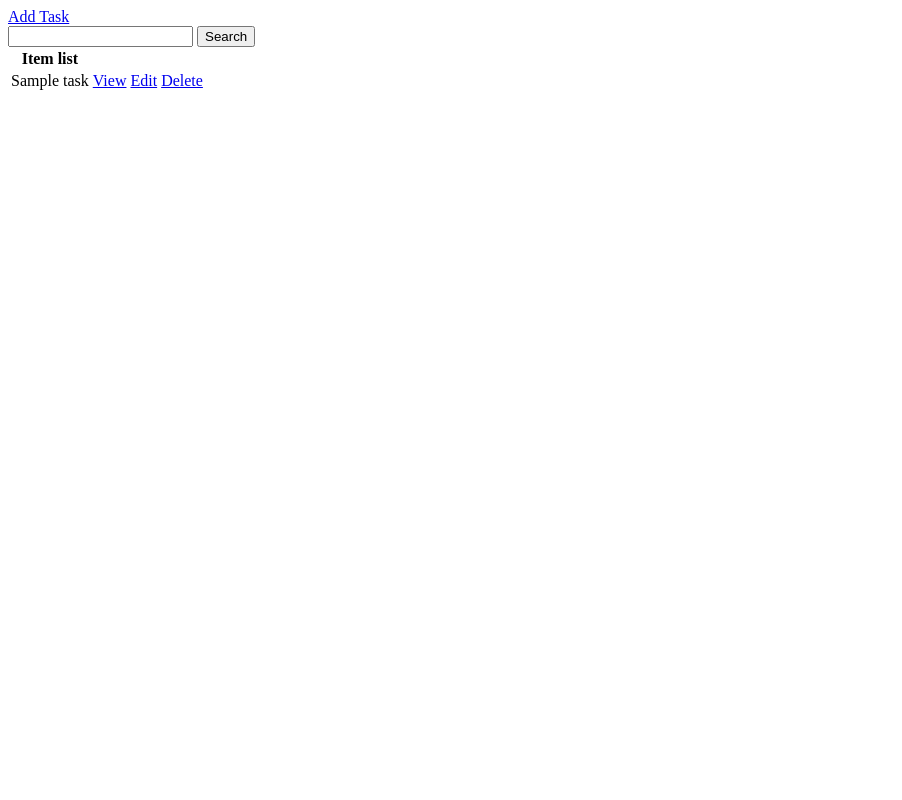
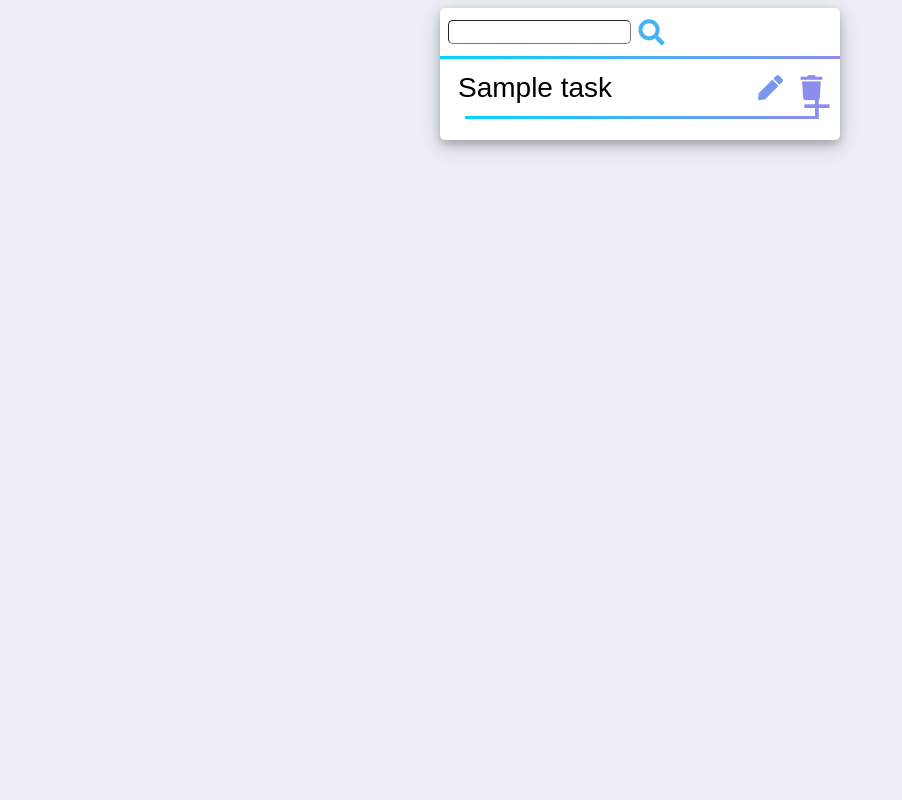
Before and after one commit to SzymCode/TodoApp, a Django app: template base/templates/base/task_list.html in a window 1280 px wide. Shown: the whole page, without its empty margins (0-902 px from the left). Run offline with Django 3.2, Linux system fonts and the light colour scheme; the template is opened without the code that fills it: most values are stand-ins (such as "Sample title", 1, 10 or a date in 2020); some libraries are stand-ins or nearby versions.

Commit message:
Main page UI + bugfixes

```diff
--- /dev/null
+++ b/base/static/base_style.css
@@ -0,0 +1,148 @@
+
+body{
+    font-family: Arial, serif;
+}
+html {
+    margin: 0;
+    padding: 0;
+    height: 100%;
+    background: #ebeff5;
+}
+.container {
+    width: 400px;
+    margin-left: auto;
+    margin-right: auto;
+    background: white;
+    position: relative;
+    justify-content: center;
+    flex-direction: column;
+    padding: 0;
+    box-shadow: 0 4px 8px 0 rgba(0, 0, 0, 0.2), 0 6px 20px 0 rgba(0, 0, 0, 0.19);
+    border-radius: 5px;
+}
+.header-bar{
+    color: white;
+    margin-top: 0;
+    padding-top: 10px;
+    height: 65px;
+
+    background: linear-gradient(206deg, rgba(141,141,237,1) 2%, rgba(0,212,255,1) 100%);
+    border-radius: 5px;
+}
+h1{
+    font-size: 30px;
+    margin: 0 0 10px 10px;
+    font-weight: normal;
+}
+h2{
+    font-size: 16px;
+    display:block;
+    margin-top: -2px;
+    margin-left: 10px;
+    font-weight: normal;
+}
+.logout{
+    position: absolute;
+    top: 8px;
+    right: 8px;
+    text-decoration: none;
+    color: white;
+}
+.search{
+    position: relative;
+    top: 4px;
+    right: -8px;
+    height: 20px;
+    border-width: 1px;
+    border-radius: 5px;
+}
+
+.add_task{
+    position: absolute;
+    top: 68px;
+    right: 8px;
+    text-decoration: none;
+    color: #8d8ded;
+    font-size: 52px;
+}
+
+.line{
+    position: relative;
+    top: 8px;
+    height: 3px;
+    background: linear-gradient(206deg, rgba(141,141,237,1) 2%, rgba(0,212,255,1) 100%);
+    border-width: 0;
+    margin-bottom: 32px;
+}
+
+.line1{
+    display: block;
+    position: relative;
+    top: -21px;
+    left: 25px;
+    height: 3px;
+    background: linear-gradient(206deg, rgba(141,141,237,1) 2%, rgba(0,212,255,1) 100%);
+    width: 350px;
+    border-width: 0;
+    margin-bottom: 3px;
+}
+
+.fa-search{
+    font-size: 26px;
+    color: #45b2f6;
+    border-width: 0;
+    background-color: white;
+    cursor: pointer;
+}
+.fa-pen{
+    width: 18px;
+    position: relative;
+    top: -36px;
+    left: 318px;
+    font-size: 25px;
+    color: #7898f0;
+    display: inline-block;
+    text-decoration: none;
+    margin: 0;
+}
+.fa-trash {
+    width: 18px;
+    position: relative;
+    bottom: 36px;
+    left: 338px;
+    font-size: 25px;
+    color: #8d8ded;
+    text-decoration: none;
+    margin: 0;
+}
+.btn{
+    padding: 1px;
+    position: relative;
+    top: 10px;
+    left: 10px;
+    height: 26px;
+    width: 26px;
+    border-width: 0;
+    background: white;
+}
+.task{
+    width:100%;
+    height: 60px;
+    text-align: left;
+    padding-top: 7px;
+    padding-left: 18px;
+    font-size: 28px;
+    background: white;
+    cursor: pointer;
+    border-width: 0;
+    margin-top: -30px;
+    margin-bottom: -4px;
+    color: black;
+}
+
+@media (max-width: 1000px) {
+    .container{
+        margin-top: 0;
+        height:90%;
+    }
+}
--- /dev/null
+++ b/base/templates/base/main.html
@@ -0,0 +1,21 @@
+{% load static %}
+
+<!DOCTYPE html>
+<html lang="en">
+<head>
+	<title>RegistrationDjango</title>
+    <meta name="description" content="">
+    <meta name="viewport" content="width=device-width, initial scale=1">
+    <link rel="stylesheet" href="{% static 'base_style.css' %}">
+    <link rel="stylesheet" href="https://use.fontawesome.com/releases/v5.6.1/css/all.css" integrity="sha384-gfdkjb5BdAXd+lj+gudLWI+BXq4IuLW5IT+brZEZsLFm++aCMlF1V92rMkPaX4PP" crossorigin="anonymous">
+
+</head>
+
+<body>
+    <div class="container">
+        {% block content %}
+
+        {% endblock content %}
+    </div>
+</body>
+</html>
--- a/base/templates/base/task.html
+++ b/base/templates/base/task.html
@@ -1 +1,5 @@
+{% extends 'base/main.html' %}
+{% block content %}
 <h1>Task: {{task}}</h1>
+
+{% endblock content %}
--- a/base/templates/base/task_confirm_delete.html
+++ b/base/templates/base/task_confirm_delete.html
@@ -1,6 +1,10 @@
+{% extends 'base/main.html' %}
+{% block content %}
 <a href="{% url 'tasks' %}">Go back</a>
 <form method="POST">
     {% csrf_token %}
     <p>Are you sure you want to delete this task? "{{task}}"</p>
     <input type="submit" value="Delete"/>
 </form>
+
+{% endblock content %}
--- a/base/templates/base/task_form.html
+++ b/base/templates/base/task_form.html
@@ -1,3 +1,5 @@
+{% extends "base/main.html" %}
+{% block content %}
 <h3>Task Form</h3>
 <a href="{% url 'tasks' %}">Go back</a>
 
@@ -6,3 +8,5 @@
     {{ form.as_p }}
     <input type="submit" value="Submit">
 </form>
+
+{% endblock content %}
--- a/base/templates/base/task_list.html
+++ b/base/templates/base/task_list.html
@@ -1,3 +1,5 @@
+{% extends 'base/main.html' %}
+{% block content %}
 <!DOCTYPE html>
 <html lang="en">
 <head>
@@ -6,30 +8,38 @@
 </head>
 <body>
 {% if request.user.is_authenticated %}
-    <p>{{ request.user }}</p>
-    <a href="{% url 'logout' %}">Logout</a>
+<div class="header-bar">
+    <div>
+            <h1>Hello, {{ request.user }}!</h1>
+            <a href="{% url 'logout' %}" class="logout">Logout</a>
+            <h2>You have {{ count }} incompleted task{{ count|pluralize:"s" }}</h2>
+    </div>
+</div>
 {% endif %}
-<a href="{% url 'task-create' %}">Add Task</a>
+<a href="{% url 'task-create' %}" class="add_task">+</a>
+
 <form method="GET">
-    <input type="text" name="search-area">
-    <input type="submit" value="Search">
+    <input type="text" name="search-area" class="search">
+    <button value="Search" class="btn"><i class="fas fa-search"></i></button>
+    <hr class ="line">
 </form>
-<table>
-    <tr>
-        <th>Item list</th>
-        <th></th>
-        <th></th>
-    </tr>
     {% for task in tasks %}
-    <tr>
-        <td>{{task.title}}</td>
-        <td><a href="{% url 'task' task.id %}">View</a></td>
-        <td><a href="{% url 'task-update' task.id %}">Edit</a></td>
-        <td><a href="{% url 'task-delete' task.id %}">Delete</a></td>
-    </tr>
+        {% if task.complete %}
+            <a href="{% url 'task' task.id %}"><button class="task"><s>{{task.title}}</s></button></a>
+            <a href="{% url 'task-update' task.id %}" class="fas fa-pen"></a>
+            <a href="{% url 'task-delete' task.id %}" class="fas fa-trash"></a>
+            <div class="line1"></div>
+        {% else %}
+            <a href="{% url 'task' task.id %}"><button class="task">{{task.title}}</button></a>
+            <a href="{% url 'task-update' task.id %}" class="fas fa-pen"></a>
+            <a href="{% url 'task-delete' task.id %}" class="fas fa-trash"></a>
+            <div class="line1"></div>
+        {% endif %}
     {% empty %}
         <h3>No items in list</h3>
     {% endfor %}
-</table>
+
 </body>
 </html>
+
+{% endblock content %}
--- a/base/views.py
+++ b/base/views.py
@@ -54,7 +54,11 @@ class TaskDelete(LoginRequiredMixin, DeleteView):
     context_object_name = 'task'
     success_url = reverse_lazy('tasks')
 
-
+class TaskComplete(LoginRequiredMixin, DeleteView):
+    model = Task
+    context_object_name = 'task'
+    success_url = reverse_lazy('tasks')
+    complete = False
 
 def registerPage(request):
     if request.user.is_authenticated:
```
